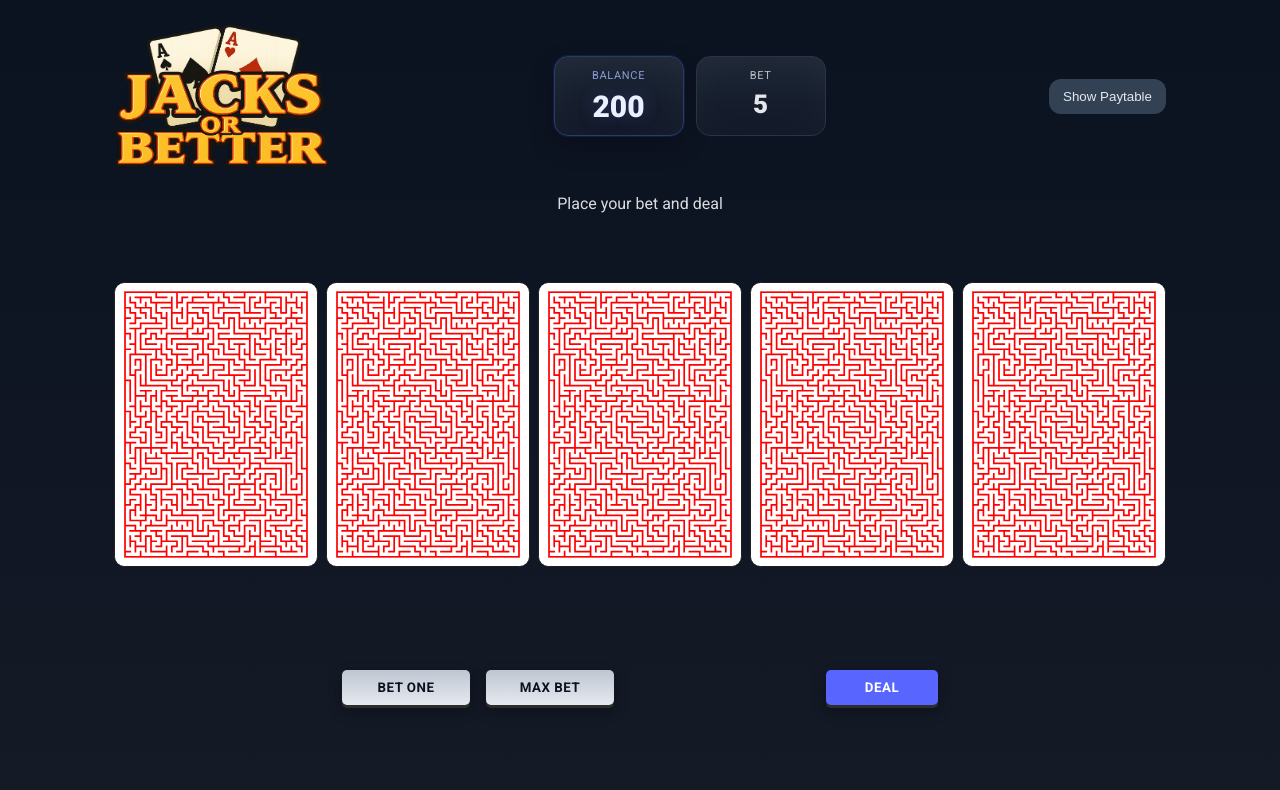
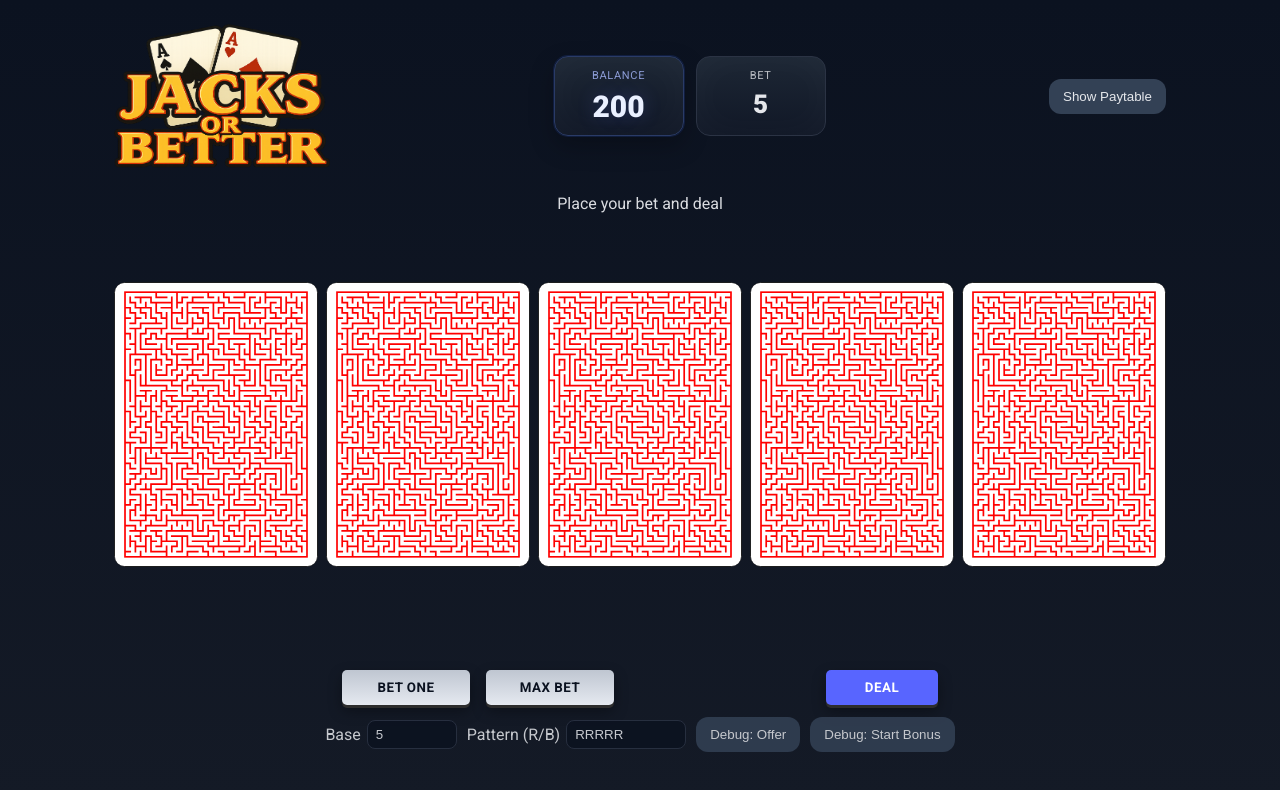
Before and after one commit to mbaturay/Casino-Poker, a React (Vite) app: page / in a window 1280 px wide. Shown: the top 790 px of the page. Built offline with nearby package versions, Linux system fonts and the light colour scheme.

Commit message:
chore(debug): add dev-only debug panel to force bonus offer/start with base and R/B pattern for testing

```diff
--- a/src/VideoPoker.tsx
+++ b/src/VideoPoker.tsx
@@ -155,6 +155,43 @@ export default function VideoPoker() {
   const clearTimers = () => {
     flipTimers.current.forEach(id => clearTimeout(id));
     flipTimers.current = [];
+  };
+
+  // Dev/debug helpers
+  const isDebug = (import.meta as any)?.env?.DEV || new URLSearchParams(window.location.search).get("debug") === "1";
+  const [dbgBase, setDbgBase] = useState<number>(5);
+  const [dbgPattern, setDbgPattern] = useState<string>("RRRRR"); // e.g., RBRBB
+  const debugStartBonusNow = () => {
+    // Force a bonus state with a known base and color pattern
+    const pattern = (dbgPattern || "").toUpperCase().replace(/[^RB]/g, "").padEnd(5, "R").slice(0,5);
+    const suits: Suit[] = pattern.split("").map(ch => ch === 'R' ? 'H' : 'S') as Suit[];
+    const five: Card[] = suits.map(s => ({ rank: 2 as Rank, suit: s }));
+    clearTimers();
+    setPendingWin(dbgBase);
+    setShowBonusOffer(false);
+    fivePerfectRef.current = false;
+    heldSnapshotRef.current = [...held];
+    setRevealBusy(false);
+    setBonusBase(dbgBase);
+    setBonusCards(five);
+    setBonusRevealed([false,false,false,false,false]);
+    bonusIdxRef.current = 0;
+    setCanCollect(false);
+    setStage("bonus");
+    setHideMainCards(false);
+    setBarFadeOut(false);
+    setBarFadeIn(true);
+    setMessage(`Debug bonus: base ${dbgBase}. Use R/B to guess. (card 1 of 5)`);
+    const tBarIn = window.setTimeout(() => setBarFadeIn(false), 450);
+    flipTimers.current.push(tBarIn);
+  };
+  const debugOfferNow = () => {
+    // Force the bonus-offer stage with a given base
+    clearTimers();
+    setPendingWin(dbgBase);
+    setShowBonusOffer(true);
+    setStage("bonus-offer");
+    setMessage(`Debug offer: You win ${dbgBase}. Gamble (Red/Black)?`);
   };
 
   const result = useMemo(() => hand.length===5 ? evaluateHand(hand) : null, [hand]);
@@ -722,6 +759,27 @@ export default function VideoPoker() {
         )}
       </section>
 
+      {isDebug && (
+        <div className="debug-panel" aria-label="Debug controls">
+          <div className="row" style={{ justifyContent: 'center', marginTop: 10 }}>
+            <label style={{ display: 'flex', alignItems: 'center', gap: 6 }}>
+              Base
+              <input type="number" min={1} max={4000} value={dbgBase}
+                     onChange={e=>setDbgBase(Math.max(1, Math.min(4000, Number(e.target.value)||0)))}
+                     style={{ width: 90 }} />
+            </label>
+            <label style={{ display: 'flex', alignItems: 'center', gap: 6 }}>
+              Pattern (R/B)
+              <input type="text" value={dbgPattern}
+                     onChange={e=>setDbgPattern(e.target.value)}
+                     style={{ width: 120 }} />
+            </label>
+            <button className="btn" onClick={debugOfferNow}>Debug: Offer</button>
+            <button className="btn" onClick={debugStartBonusNow}>Debug: Start Bonus</button>
+          </div>
+        </div>
+      )}
+
 
       {showPaytable && (
         <div className="modal-overlay" role="dialog" aria-modal="true" aria-label="Paytable">
--- a/src/styles.css
+++ b/src/styles.css
@@ -178,3 +178,7 @@ code{color:#cbd5e1}
 .bonus-step.current{outline:2px solid var(--accent);opacity:1}
 .bonus-badge{margin-left:6px;padding:4px 10px;border-radius:999px;background:#1f2937;border:1px solid var(--border);color:#ffe082;font-weight:700;font-size:12px;opacity:.75;letter-spacing:.5px}
 .bonus-badge.active{background:#142a10;color:#b3ff9e;opacity:1;outline:2px solid #34d399}
+
+/* debug */
+.debug-panel{margin-top:12px; opacity:.85}
+.debug-panel input{background:#0b1220;color:#e5e7eb;border:1px solid var(--border);border-radius:8px;padding:6px 8px}
```
